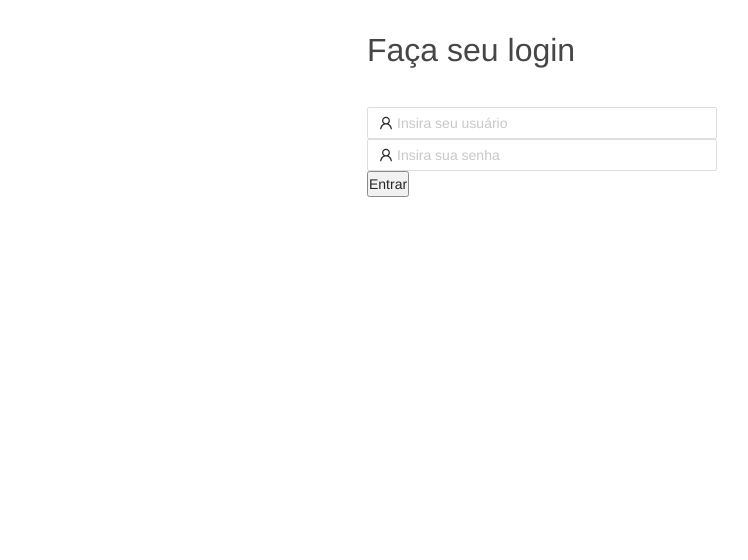
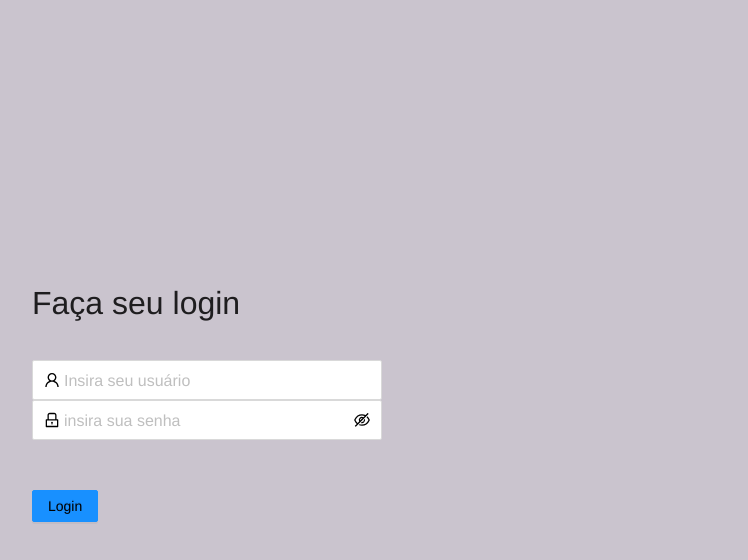
Before and after one commit to w2gner/funkoOnSale-FrontEnd, a React (Create React App) app: page /login in a window 1280 px wide. Shown: the top 560 px of the page, without its empty margins (48-796 px from the left). Built offline with nearby package versions, Linux system fonts and the light colour scheme.

Commit message:
Atualizada página de login e conectada com banco

```diff
--- a/src/Cadastro/Cadastro.css
+++ b/src/Cadastro/Cadastro.css
@@ -24,7 +24,6 @@ body{
     width: 500px;
     margin-left: auto;
     margin-right: auto;
-    background-color: white;
     padding: 25px;
     border-radius: 15px;
     opacity:85%;
--- a/src/Login/Login.css
+++ b/src/Login/Login.css
@@ -1,20 +1,19 @@
-* {
-    margin: 0px;
-    padding: 0px;
-    box-sizing: border-box;
-    font-family: Helvetica, sans-serif;
-    color: rgb(0, 0, 0);
+::-webkit-scrollbar {
+    display: none;
+}
+
+Button {
+    margin-top: 50px;
 }
 
 .logon-container {
-    width: 500px;
-    margin-left: auto;
-    margin-right: auto;
-    background-color: white;
-    padding: 25px;
-    border-radius: 15px;
-    opacity: 85%;
-    text-align: center;
+    width: 100%;
+    max-width: 1120px;
+    height: 100vh;
+    margin: 0 auto;
+    display: flex;
+    align-items: center;
+    justify-content: space-between;
 }
 
 .logon-container section.form {
@@ -24,7 +23,6 @@
 }
 
 .logon-container section.form form {
-
     margin-top: 100 px;
 }
 
@@ -42,15 +40,41 @@
     text-decoration: none;
     font-weight: 500;
     transition: opacity 0.2s;
-
 }
 
 .logon-container section.form form a svg {
     margin-right: 8px;
-
 }
 
 .logon-container section.form form a:hover {
-
     opacity: 0.8;
 }
+
+
+/* Dark mode */
+
+@media (prefers-color-scheme: dark) {
+    body {
+        background-color: #1f2330;
+        color: #f0ece2;
+    }
+
+    h1 {
+        color: #7579e7;
+    }
+
+    h3 {
+        color: #69779b;
+    }
+
+    img {
+        filter: brightness(0.9);
+    }
+}
+
+
+@media (prefers-color-scheme: light) {
+    body {
+        background-color: #cac4ce;
+    }
+}
--- a/src/Login/Login.js
+++ b/src/Login/Login.js
@@ -1,35 +1,64 @@
 import React, { useState } from 'react';
-import { Navigate, useNavigate, Link } from "react-router-dom";
-import { Input } from 'antd';
-import { InfoCircleOutlined, UserOutlined } from '@ant-design/icons';
+import { useNavigate } from "react-router";
+import { Input, Button } from 'antd';
+import { LockOutlined, UserOutlined, EyeInvisibleOutlined, EyeTwoTone } from '@ant-design/icons';
+import axios from 'axios';
 import './Login.css';
 
+axios.defaults.baseURL = 'http://localhost:4000';
+
 const Login = () => {
-  const [value, setValue] = useState('');
-  const navigate = useNavigate();
-  // const [id, setId] = useState('');
-  // this.preventDefault();
-  // navigate.push('/login');
-  const handleLogin = () => {
-    // navigate('/home');
+  const [email, setEmail] = useState('');
+  const [password, setPassword] = useState('');
+  let navigate = useNavigate();
+
+  let data = {
+    email: email,
+    password: password,
   }
 
+  async function handleLogin(e) {
+    e.preventDefault();
+    try {
+      console.log("Email: " + email);
+      console.log("Senha: " + password);
+      await axios.post('login', data).then(response => {
+        if (response.status === 200) {
+          navigate('/home')
+        } else {
+          alert('Usuário ou senha incorretos');
+        }
+      });
+    } catch (err) {
+      console.log(err);
+    }
+  }
 
   return (
     <>
       <div className="logon-container">
         <section className="form">
-          <form onSubmit={handleLogin()}>
+          <form onSubmit={handleLogin}>
             <h1>Faça seu login</h1>
             <Input
+              size="large"
               placeholder="Insira seu usuário"
               prefix={<UserOutlined className="site-form-item-icon" />}
+              onChange={(e) => setEmail(e.target.value)}
             />
-            <Input
-              placeholder="Insira sua senha"
-              prefix={<UserOutlined className="site-form-item-icon" />}
+            <Input.Password
+              size="large"
+              placeholder="insira sua senha"
+              prefix={<LockOutlined Outlined className="site-form-item-icon" />}
+              iconRender={visible => (visible ? <EyeTwoTone /> : <EyeInvisibleOutlined />)}
+              onChange={(e) => setPassword(e.target.value)}
             />
-            <button className="button" type="submit">Entrar</button>
+            <Button
+              htmlType='submit'
+              type="primary"
+            >
+              Login
+            </Button>
           </form>
         </section>
       </div>
```
